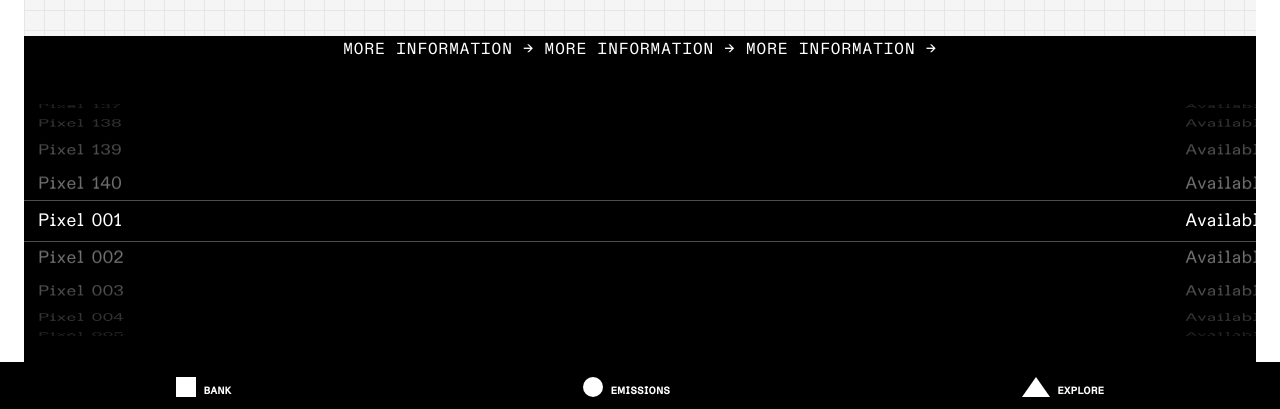
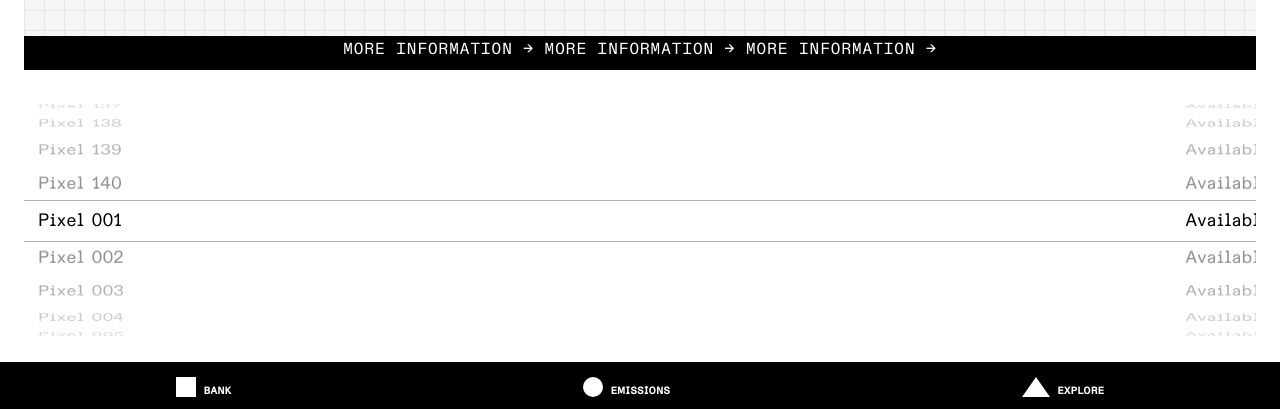
Before and after one commit to pixel-frame/library, a React (Vite) app: page /pixels in a window 1280 px wide. Shown: the part 388-797 px from the top of the page. Built offline with nearby package versions, Linux system fonts and the light colour scheme; no server answers.

Commit message:
wheel list respect theme

```diff
--- a/src/components/listing/WheelList.module.css
+++ b/src/components/listing/WheelList.module.css
@@ -6,7 +6,7 @@ body {
 
 .wheel {
   display: block;
-  color: var(--color-white);
+  color: var(--text-primary);
   height: 100%;
   overflow: visible;
   width: 100%;
@@ -94,7 +94,7 @@ body {
   display: flex;
   justify-content: center;
   align-items: center;
-  background: var(--color-black);
+  background: var(--bg-primary);
   width: 100vw;
 }
 
--- a/src/globalStyles/variables.css
+++ b/src/globalStyles/variables.css
@@ -14,10 +14,6 @@
   --space-lg: 24px;
   --space-xl: 32px;
   --space-2xl: 48px;
-
-  --shadow-dark: rgba(255, 255, 255, 0.9);
-  --shadow-medium: rgba(255, 255, 255, 0.5);
-  --border-light: rgba(0, 0, 0, 0.3);
 
   /* Typography Scale */
   --font-xs: 12px;
@@ -49,9 +45,9 @@
   --border-color: var(--color-light-gray);
   --button-bg: var(--color-black);
   --button-text: var(--color-white);
-  --shadow-dark: rgba(0, 0, 0, 0.9);
-  --shadow-medium: rgba(0, 0, 0, 0.5);
-  --border-light: rgba(255, 255, 255, 0.3);
+  --shadow-dark: rgba(255, 255, 255, 0.9);
+  --shadow-medium: rgba(255, 255, 255, 0.5);
+  --border-light: rgba(0, 0, 0, 0.3);
 }
 
 :root[data-theme="dark"] {
```
